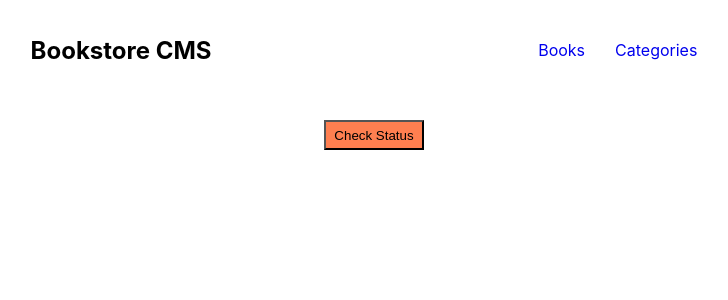
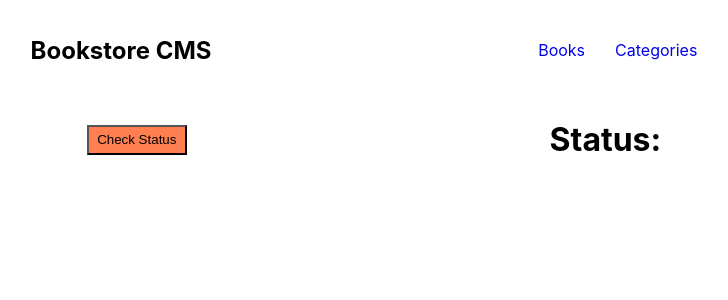
Before and after one commit to sebalp100/Bookstore, a React (Create React App) app: page /categories in a window 1280 px wide. Shown: the top 300 px of the page, without its empty margins (266-994 px from the left). Built offline with nearby package versions, Linux system fonts and the light colour scheme.

Commit message:
Add checkStatus

```diff
--- a/src/components/Book.js
+++ b/src/components/Book.js
@@ -1,7 +1,13 @@
 import React from 'react';
 import PropTypes from 'prop-types';
 
-const Book = ({ bo }) => (
+const Book = ({ bo }) => {
+  // const dispatch = useDispatch();
+  const handleDelete = () => {
+    console.log('hi');
+  };
+
+  return (
     <div className="bookContainer">
       <h2>
         {
@@ -17,9 +23,10 @@ const Book = ({ bo }) => (
         }
         {' '}
       </h3>
-    <button type="button">Delete</button>
+      <button onClick={handleDelete()} type="button">Delete</button>
     </div>
   );
+};
 
 Book.propTypes = {
   bo: PropTypes.shape({
--- a/src/components/Categories.js
+++ b/src/components/Categories.js
@@ -1,9 +1,21 @@
-import React from 'react';
+import { useDispatch, useSelector } from 'react-redux';
+import { checkStatus } from '../redux/categories/categories';
 
-const Categories = () => (
-  <div className="categories">
-    <button className="catButton" type="button">Check Status</button>
-  </div>
-);
+const Categories = () => {
+  const status = useSelector((state) => state.statusReducer);
+
+  const dispatch = useDispatch();
+
+  return (
+    <div className="categories">
+      <button className="catButton" type="button" onClick={() => { dispatch(checkStatus()); }}>Check Status</button>
+      <h1>
+        Status:
+        {' '}
+        {status}
+      </h1>
+    </div>
+  );
+};
 
 export default Categories;
--- a/src/components/Home.js
+++ b/src/components/Home.js
@@ -5,7 +5,6 @@ import Form from './Form';
 
 const Home = () => {
   const book = useSelector((state) => state.bookReducer);
-  console.log(book);
 
   return (
     <div className="listContainer">
--- a/src/redux/books/books.js
+++ b/src/redux/books/books.js
@@ -33,3 +33,9 @@ export function createBook(book) {
     payload: book,
   };
 }
+
+export function deleteBook() {
+  return {
+    type: DELETE,
+  };
+}
--- a/src/redux/categories/categories.js
+++ b/src/redux/categories/categories.js
@@ -1,21 +1,18 @@
 const CHECK_STATUS = './redux/CHECK_STATUS';
 
-const innitialState = [];
+const text = '';
 
-export default function statusReducer(state = innitialState, action) {
+export default function statusReducer(state = text, action) {
   switch (action.type) {
     case CHECK_STATUS:
-      return [
-        ...state,
-        'Under Construction',
-      ];
+      return 'Under Construction';
     default: return state;
   }
 }
 
-export function checkStatus(book) {
+export function checkStatus(categories) {
   return {
     type: CHECK_STATUS,
-    book,
+    categories,
   };
 }
```
Lines whose indentation alone changed are shown as unchanged.
